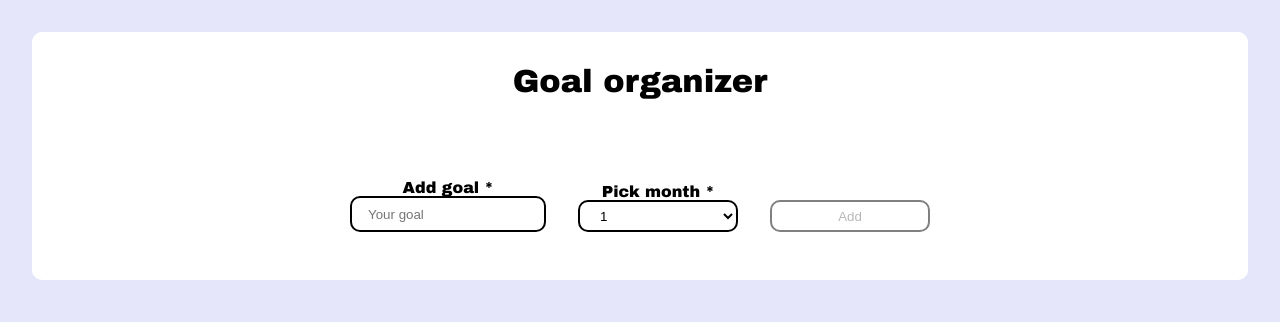
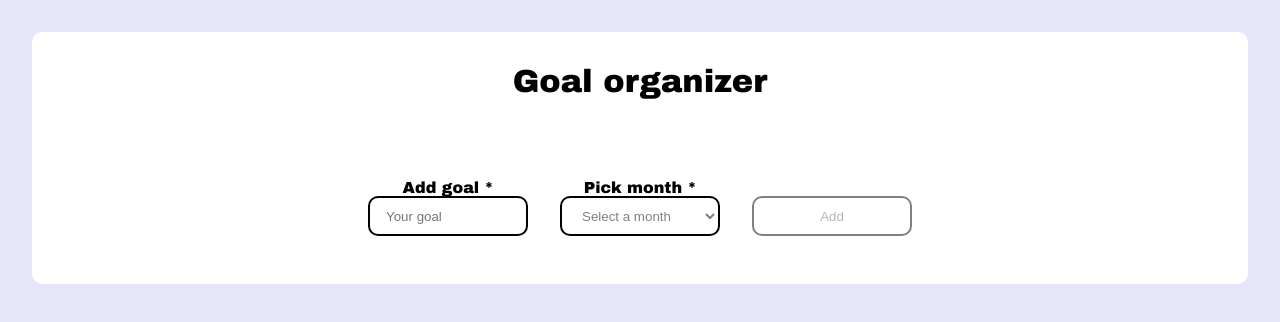
Before and after one commit to Tiinakoo/circular-calendar, a React (Create React App) app: page / in a window 1280 px wide. Shown: the top 322 px of the page. Built offline with nearby package versions, Linux system fonts and the light colour scheme; data requests are answered from the project's data file.

Commit message:
Add placeholder for select

```diff
--- a/src/components/AddGoal/AddGoal.css
+++ b/src/components/AddGoal/AddGoal.css
@@ -13,9 +13,10 @@
 }
 
 .input {
+    border: 2px solid black;
     border-radius: 10px;
-    border: 2px solid black;
-    height: 2rem;
+    box-sizing: border-box;
+    height: 40px;
     padding: 0 1rem;
     width: 10rem;
 }
@@ -24,16 +25,16 @@
     background-color: white;
     border-radius: 10px;
     border: 2px solid black;
-    height: 2rem;
+    height: 40px;
     padding: 0 1rem;
     width: 10rem;
 }
 
 .button {
     background-color: transparent;
+    border: 2px solid black;
     border-radius: 10px;
-    border: 2px solid black;
-    height: 2rem;
+    height: 40px;
     padding: 0 1rem;
     width: 10rem;
 }
@@ -45,3 +46,13 @@
 .error {
     color: red;
 }
+
+select:required:invalid {
+    color: gray;
+}
+option[value=""][disabled] {
+    display: none;
+}
+option {
+    color: black;
+}
--- a/src/components/AddGoal/AddGoal.tsx
+++ b/src/components/AddGoal/AddGoal.tsx
@@ -76,11 +76,15 @@ const AddGoal = ({
         </label>
         <select
           className="select"
+          defaultValue=""
           name={selectId}
           id={selectId}
           onChange={handleChangeMonth}
           required
         >
+          <option className="option" value="" disabled>
+            Select a month
+          </option>
           {monthOptions.map((option) => (
             <option className="option" key={option} value={option}>
               {option}
```
